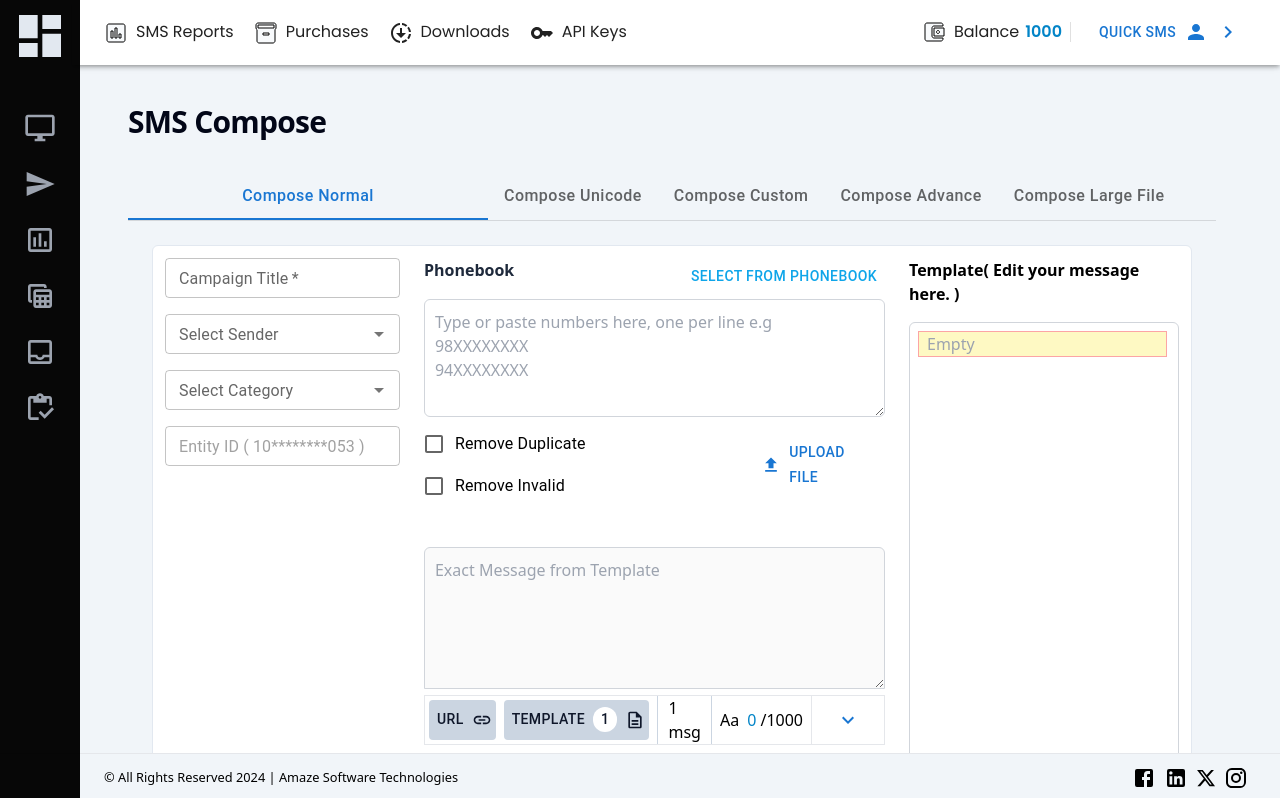
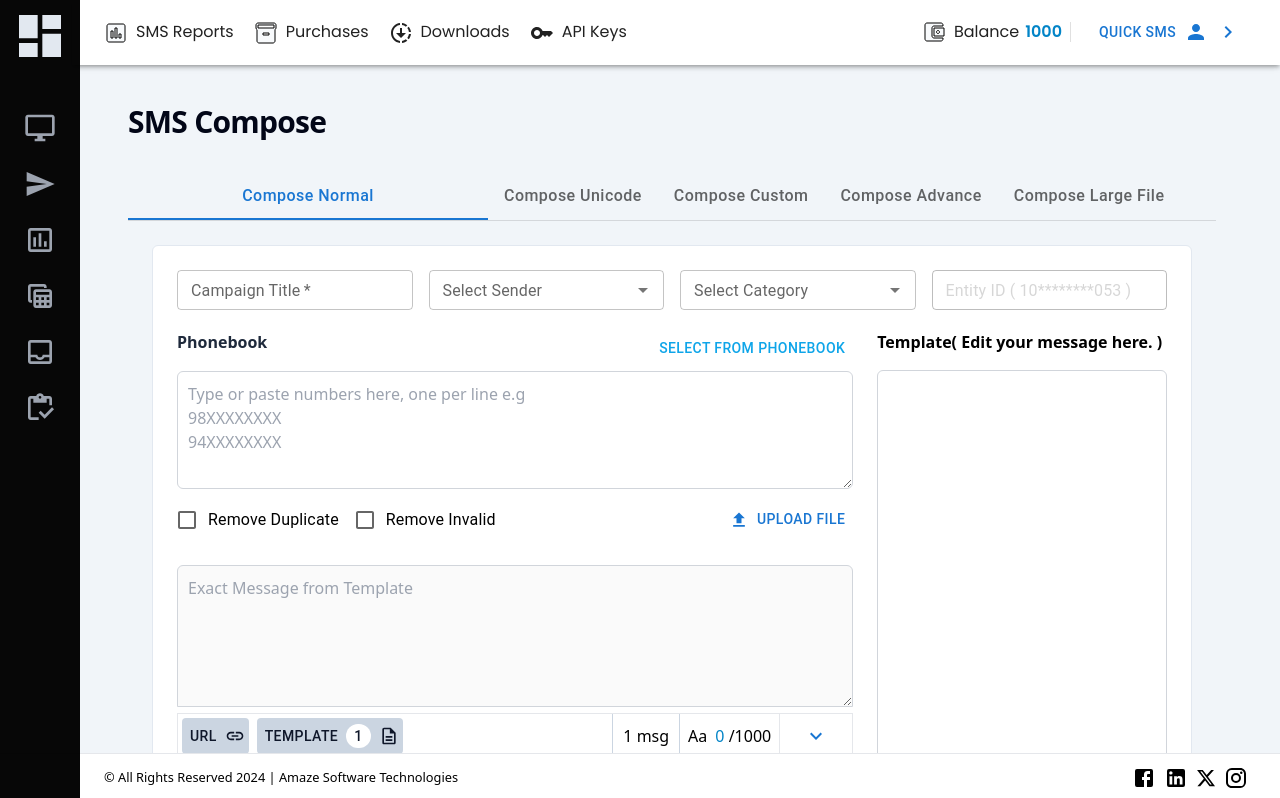
Before and after one commit to NehalSahu8055/Amaze, a React (Vite) app in the folder client/: page /compose in a window 1280 px wide. Shown: the top 798 px of the page. Built offline with nearby package versions, Linux system fonts and the light colour scheme.

Commit message:
optmise: components

```diff
--- a/client/src/components/Compose/ComposeNormal.jsx
+++ b/client/src/components/Compose/ComposeNormal.jsx
@@ -21,7 +21,6 @@ import LinkIcon from "@mui/icons-material/Link";
 import DescriptionOutlinedIcon from "@mui/icons-material/DescriptionOutlined";
 import ExpandMoreOutlinedIcon from "@mui/icons-material/ExpandMoreOutlined";
 import TemplateModal from "./../Modal/TemplateModal";
-import TextWithInputs from "../TextWithInputs";
 
 function ComposeNormal({ setnewSenderData }) {
   const customNormalForm = useRef(null);
@@ -32,9 +31,14 @@ function ComposeNormal({ setnewSenderData }) {
   const [sender, setsender] = useState();
   const [category, setcategory] = useState();
   const [open, setOpen] = useState(false);
-
   const [templateCellData, settemplateCellData] = useState("");
   const [dataFromTemplate, setdataFromTemplate] = useState("");
+
+  let inputTemp = "";
+  let s = templateCellData;
+  let ft = "";
+  let finalText = "";
+
   const senderArray = ["1780s890384093", "e128937197491824n"];
   const categoryArray = ["Transaction", "Service", "Promotion"];
 
@@ -76,16 +80,6 @@ function ComposeNormal({ setnewSenderData }) {
   const handleClose = () => {
     setOpen((prev) => !prev);
   };
-  let inputTemp = "";
-
-  // const handleDataFromTemplate = () => {
-  //   console.log("LOL");
-  //   // setdataFromTemplate(ft);
-  // };
-
-  let s = templateCellData,
-    ft = "";
-  let finalText = "";
 
   useEffect(() => {
     const outputt = document.querySelector("#output");
@@ -103,7 +97,7 @@ function ComposeNormal({ setnewSenderData }) {
     inputTemp += arr1[arr1.length - 1];
     finalText += arr1[arr1.length - 1];
     if (arr1[arr1.length - 1] == "") {
-      inputTemp += `<input placeholder="Empty"  class="px-2 outline-none bg-yellow-100 border-red-300 border"  type="text" id="templateInput${count++}">`;
+      // inputTemp += `<input placeholder="Empty"  class="px-2 outline-none bg-yellow-100 border-red-300 border"  type="text" id="templateInput${count++}">`;
       finalText += "~ti_" + count + "~";
     }
 
@@ -112,7 +106,6 @@ function ComposeNormal({ setnewSenderData }) {
     var id = 1;
     document.querySelectorAll("input").forEach((input) => {
       input.addEventListener("blur", function (e) {
-        e.stopPropagation();
         var inputValue = e.target.value;
         ft = finalText;
         document.getElementsByName("ti").forEach((input) => {
@@ -122,16 +115,13 @@ function ComposeNormal({ setnewSenderData }) {
         setdataFromTemplate(ft);
       });
     });
-    console.log(s);
-
-    return () => {};
   }, [s, finalText]);
 
   return (
     <form
       ref={customNormalForm}
       onSubmit={handleCustomNormal}
-      className="flex h-fit w-full gap-6 rounded-md  border border-slate-200 bg-white px-3  py-3"
+      className="flex h-fit w-full gap-6 rounded-md  border border-slate-200 bg-white p-6"
       action=""
     >
       {open && (
@@ -142,10 +132,12 @@ function ComposeNormal({ setnewSenderData }) {
         />
       )}
 
-      <Box className="flex flex-col gap-4">
+      <Box className="flex w-full flex-col gap-4">
+        <Box className="mb-1 flex justify-between gap-4">
           <TextField
             size="small"
             type="text"
+            className="w-full"
             name="campaignTitle"
             id="campaignTitle"
             label="Campaign Title"
@@ -188,6 +180,7 @@ function ComposeNormal({ setnewSenderData }) {
           <TextField
             size="small"
             type="text"
+            className="w-full"
             name="entityID"
             id="entityID"
             placeholder="Entity ID ( 10********053 )"
@@ -196,45 +189,48 @@ function ComposeNormal({ setnewSenderData }) {
             InputProps={{
               readOnly: true,
             }}
+            disabled
           />
         </Box>
-      <Box>
-        <Box className="mb-10 child:w-full">
-          <div className="flex justify-between font-semibold text-slate-800">
+        <Box className="flex justify-between gap-6">
+          <Box className="flex-[0.7]">
+            <Box className="mb-6 child:w-full">
+              <div className="flex  justify-between font-semibold text-slate-800">
                 <span>Phonebook</span>
                 <Button className="uppercase text-sky-500">
                   Select from Phonebook
                 </Button>
               </div>
               <TextareaAutosize
-            // onChange={handleMessage}
-            // value={message}
                 placeholder="Type or paste numbers here, one per line e.g  &#10;98XXXXXXXX  &#10;94XXXXXXXX"
                 className="mt-1 rounded-md border border-gray-300 p-2.5 outline-none focus:border-2 focus:border-sky-600"
                 minRows="4"
                 required
               />
-          <Box className=" flex justify-between">
+              <Box className=" mt-1 flex justify-between">
                 <Box>
                   <FormControlLabel
                     control={<Checkbox />}
                     label="Remove Duplicate"
                   />
-              <FormControlLabel control={<Checkbox />} label="Remove Invalid" />
+                  <FormControlLabel
+                    control={<Checkbox />}
+                    label="Remove Invalid"
+                  />
                 </Box>
                 <InputFileUpload />
               </Box>
             </Box>
             <Box>
               <TextareaAutosize
-            // onChange={handleMessage}
                 ref={exactMsgTemplate}
-            value={dataFromTemplate}
+                value={dataFromTemplate.startsWith("~") ? "" : dataFromTemplate}
                 placeholder="Exact Message from Template"
-            className=" w-full rounded-md rounded-b-none border border-gray-300 p-2.5 outline-none focus:border-2 focus:border-sky-600"
+                className=" w-full rounded-md rounded-b-none border border-gray-300 p-2.5 text-gray-500 outline-none focus:border-2 focus:border-sky-600"
                 minRows="5"
                 disabled
                 required
+                readOnly
               />
               <Box>
                 <Box className="flex justify-between gap-2 border pl-1">
@@ -257,7 +253,9 @@ function ComposeNormal({ setnewSenderData }) {
                       className="my-1 bg-slate-300 text-slate-900 hover:bg-slate-300/80"
                     >
                       Template
-                  <span className="ml-2 rounded-full bg-white  px-2">1</span>
+                      <span className="ml-2 rounded-full bg-white  px-2">
+                        1
+                      </span>
                     </Button>
                   </Box>
 
@@ -266,8 +264,10 @@ function ComposeNormal({ setnewSenderData }) {
                       1 msg
                     </Box>
                     <Box className="flex items-center border-r px-2 ">
-                  <span>Aa</span>{" "}
-                  <span className="pl-2 text-sky-600">0&nbsp;</span>
+                      <span>Aa</span>
+                      <span className="pl-2 text-sky-600">
+                        {dataFromTemplate.length}&nbsp;
+                      </span>
                       /1000
                     </Box>
                     <Button
@@ -281,10 +281,14 @@ function ComposeNormal({ setnewSenderData }) {
                 </Box>
               </Box>
 
-          <FormControl>
+              <FormControl className="py-2">
                 <RadioGroup defaultValue="now" name="radio-buttons-group">
                   <Box className="pt-2">
-                <FormControlLabel value="now" control={<Radio />} label="Now" />
+                    <FormControlLabel
+                      value="now"
+                      control={<Radio />}
+                      label="Now"
+                    />
                     <FormControlLabel
                       value="scheduled"
                       control={<Radio />}
@@ -301,23 +305,20 @@ function ComposeNormal({ setnewSenderData }) {
               Send Now
             </Button>
           </Box>
-      <Box>
-        <span className=" font-semibold">
+
+          <Box className="flex-[0.3]">
+            <span className="font-semibold">
               Template( Edit your message here. )
             </span>
             <Box
               id="output"
               ref={templateBox}
-          // onClick={(e) => {
-          //   // settemplateCellData(e.currentTarget.value);
-          //   handleDynamicTemplateData();
-          // }}
-          // value={templateCellData}
-          // onBlur={handleDataFromTemplate}
               className="mt-4 h-[65vh] w-full rounded-md  border border-gray-300 p-2 outline-none focus:border-2 focus:border-sky-600"
               required
             >
               Empty
+            </Box>
+          </Box>
         </Box>
       </Box>
     </form>
--- a/client/src/components/Footer.jsx
+++ b/client/src/components/Footer.jsx
@@ -6,7 +6,7 @@ import InstagramIcon from "@mui/icons-material/Instagram";
 import { Link } from "react-router-dom";
 function Footer() {
   return (
-    <footer className="fixed  bottom-0 flex  w-full items-center  justify-between border-t bg-slate-100 px-8 py-2.5 ">
+    <footer className="fixed bottom-0  flex w-full  items-center justify-between  border-t bg-slate-100 bg-white px-8 py-2.5 ">
       <small className="ml-[4.5rem] ">
         &copy; All Rights Reserved 2024 | Amaze Software Technologies
       </small>
--- a/client/src/components/Sidebar.jsx
+++ b/client/src/components/Sidebar.jsx
@@ -28,7 +28,6 @@ function Sidebar() {
       <Box
         className="fixed bottom-0 left-0 top-0 z-sidebar bg-[#000000f8] text-white"
         role="presentation"
-        // onClick={toggleDrawer(false)}
       >
         <Link to="/">
           <DashboardIcon className="mx-auto my-2 w-full fill-slate-200 text-[3.5rem]" />
--- a/client/src/pages/Compose.jsx
+++ b/client/src/pages/Compose.jsx
@@ -1,4 +1,4 @@
-import React from "react";
+import React, { useState } from "react";
 import Box from "@mui/material/Box";
 import Tab from "@mui/material/Tab";
 import TabContext from "@mui/lab/TabContext";
@@ -11,7 +11,7 @@ import ComposeLargeFile from "./../components/Compose/ComposeLargeFile";
 import ComposeAdvance from "./../components/Compose/ComposeAdvance";
 
 function Compose() {
-  const [value, setValue] = React.useState("1");
+  const [value, setValue] = useState("1");
 
   const handleChange = (event, newValue) => {
     setValue(newValue);
--- a/client/src/pages/Home.jsx
+++ b/client/src/pages/Home.jsx
@@ -11,15 +11,14 @@ import BrowseGalleryOutlinedIcon from "@mui/icons-material/BrowseGalleryOutlined
 function Home() {
   return (
     <article>
-      <h2 className="pb-4 text-2xl font-bold capitalize">SMS stats</h2>
-      <span className=" font-semibold capitalize text-slate-900">
+      <h2 className="pb-8 text-3xl font-semibold tracking-tight  text-slate-950">
+        SMS Stats
+      </h2>
+      <span className=" text-xl font-semibold capitalize text-slate-900">
         Quick stats
       </span>
       <Box className="grid w-full grid-cols-1 gap-2.5 pt-4 tab:w-fit tab:grid-cols-3 laptop:grid-cols-4">
-        <Card
-          elevation={1}
-          className="flex w-full justify-between tab:w-[15rem]"
-        >
+        <Card className="flex w-full justify-between tab:w-[15rem]">
           <CardContent className="flex w-full items-center justify-between">
             <Box className="flex flex-col">
               <span className="text-sm font-semibold uppercase text-sky-500">
```
Lines whose indentation alone changed are shown as unchanged.
